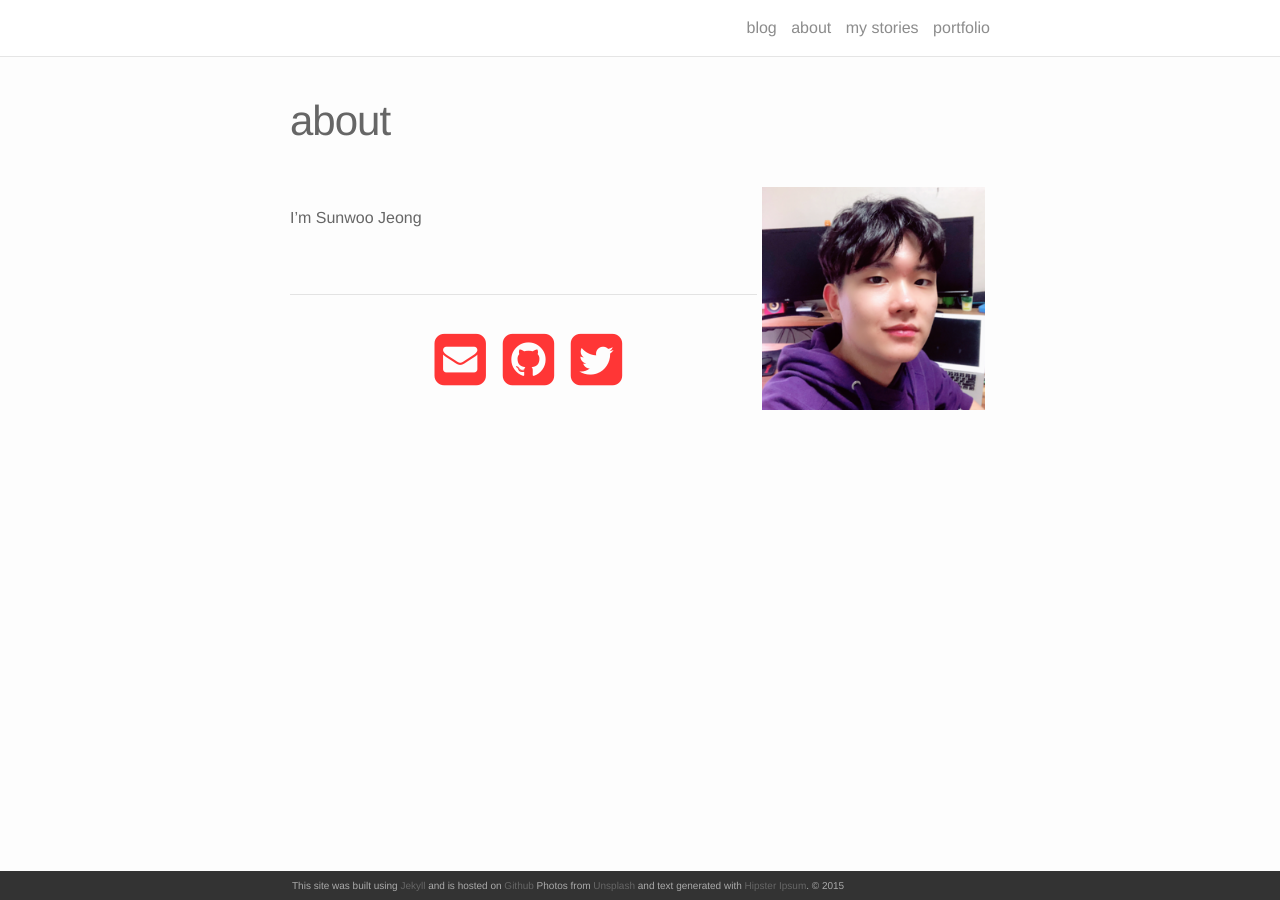
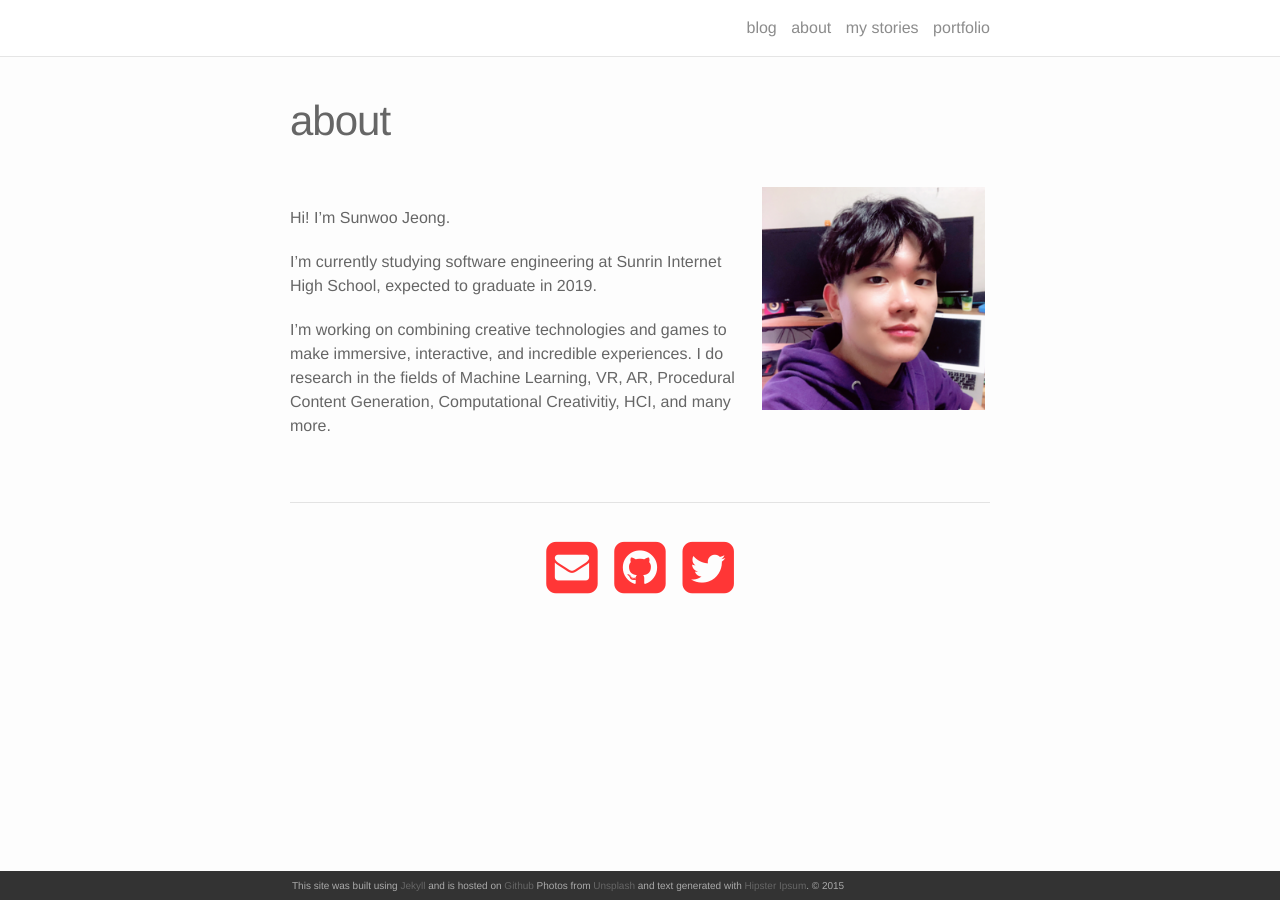
Before and after one commit to igg002/igg002.github.io, a Jekyll site: the page built from about.md, in a window 1280 px wide. Built offline with Jekyll 4.4.1, drawn with Linux system fonts in a browser that asks for light colours; nearby versions of some CDN libraries.

Commit message:
Too many to write

```diff
--- a/about.md
+++ b/about.md
@@ -7,7 +7,11 @@ permalink: /about/
 <img class="col one right" src="/img/profile.png">
 
 <br/>
-I'm Sunwoo Jeong
+Hi! I'm Sunwoo Jeong.
+
+I'm currently studying software engineering at Sunrin Internet High School, expected to graduate in 2019.
+
+I'm working on combining creative technologies and games to make immersive, interactive, and incredible experiences. I do research in the fields of Machine Learning, VR, AR, Procedural Content Generation, Computational Creativitiy, HCI, and many more.
 
 <br/>
 <hr/>
```
Also changed, not shown: poetry.md (+1 -1 lines).
